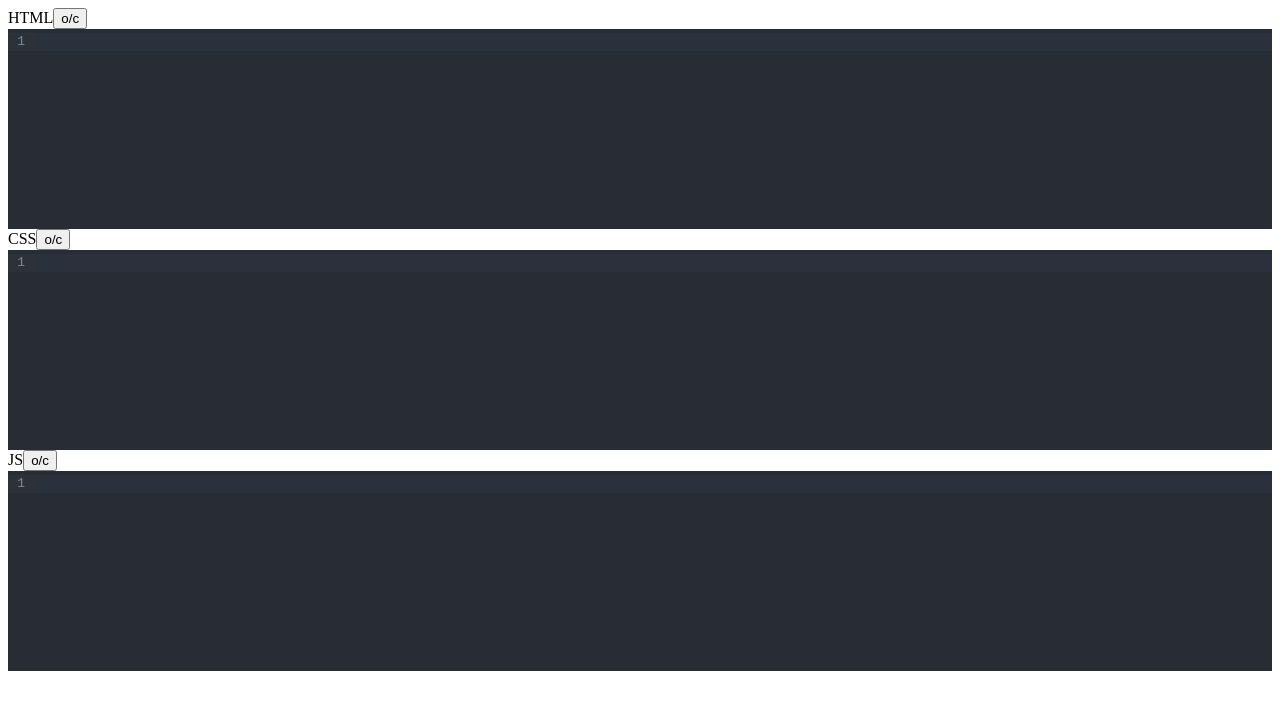
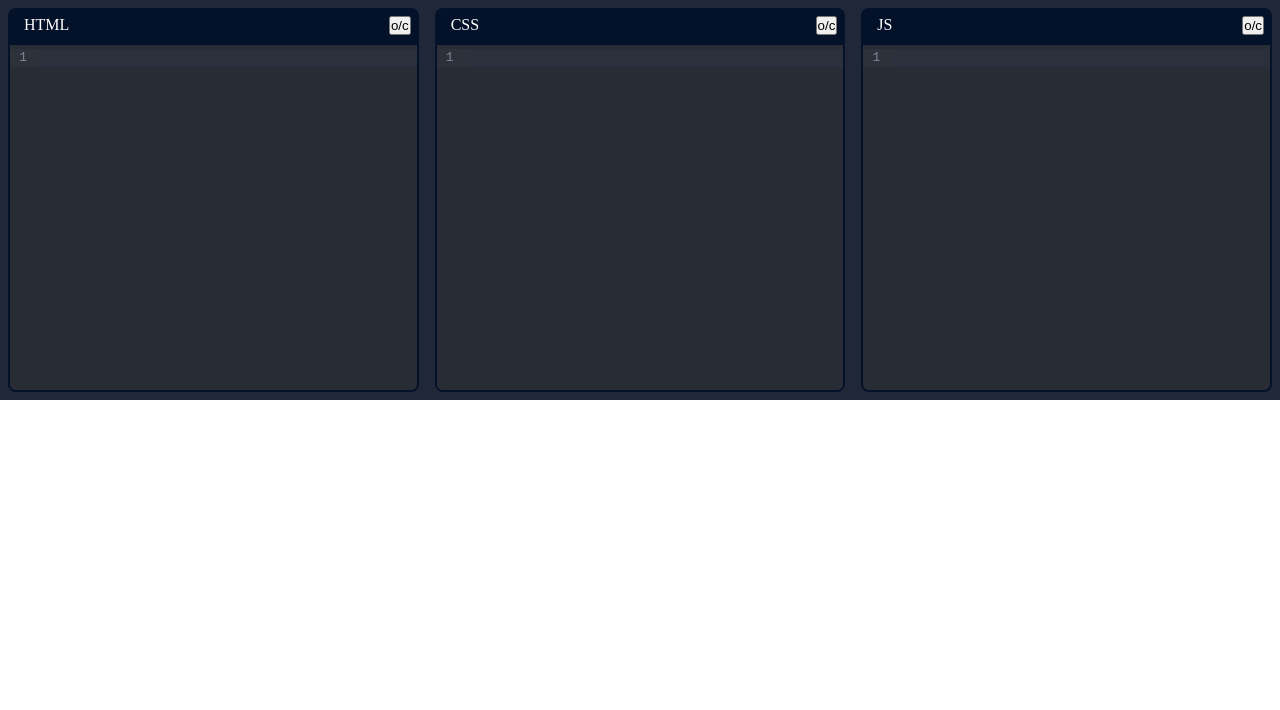
Before and after one commit to The-EleetCoder/SnippetLab, a React (Create React App) app: page / in a window 1280 px wide. Shown: the top 710 px of the page. Built offline with nearby package versions, Linux system fonts and the light colour scheme.

Commit message:
added css

```diff
--- a/src/App.js
+++ b/src/App.js
@@ -24,7 +24,7 @@ function App() {
 
 
   return (
-    <>
+    <div className="wrapper">
       {/* top section */}
       <div className="pane top-pane">
         <Editor
@@ -55,7 +55,7 @@ function App() {
           height="100%"
         />
       </div>
-    </>
+    </div>
   );
 }
 
--- a/src/components/Editor.js
+++ b/src/components/Editor.js
@@ -13,15 +13,15 @@ const Editor = (props) => {
         <button>o/c</button>
       </div>
       <CodeMirror
+        className="codemirror-editor"
         theme={"dark"}
         value={value}
-        height="200px"
         extensions={[
           javascript({ jsx: true }),
           EditorView.lineWrapping
         ]}
+        height="100%"
         onChange={onChange}
-        className="codemirror-editor"
       />
     </div>
   );
--- a/src/index.css
+++ b/src/index.css
@@ -1,3 +1,57 @@
+*{
+  margin: 0;
+  padding: 0;
+  box-sizing: border-box;
+}
+
+.wrapper{
+  height: 100vh;
+  width: 100vw;
+  overflow: hidden;
+  display: flex;
+  flex-direction: column;
+}
+
+.pane{
+  width: 100%;
+  height: 50%;
+  /* background-color: blue; */
+}
+
+.top-pane{
+  display: flex;
+}
+
+.editor-container{
+  display: flex;
+  flex-direction: column;
+  flex-grow: 1;
+  flex-basis: 0;
+  padding: .5em;
+  /* background-color: #031129; */
+  background-color: #202738;
+}
+
+.editor-title{
+  display: flex;
+  justify-content: space-between;
+  color: white;
+  padding: .5rem .5rem .5rem 1rem;
+  border-top-right-radius: .5rem;
+  border-top-left-radius: .5rem;
+  /* background-color: hsl(228, 8%, 25%); */
+  background-color: #031129;
+}
+
+.codemirror-editor{
+  height: 100%;
+  width: 100%;
+  border-bottom-right-radius: .5rem;
+  border-bottom-left-radius: .5rem;
+  overflow: hidden;
+  border: 2px solid #031129;
+}
+
 .iframe{
   border: 0;
 }
```
